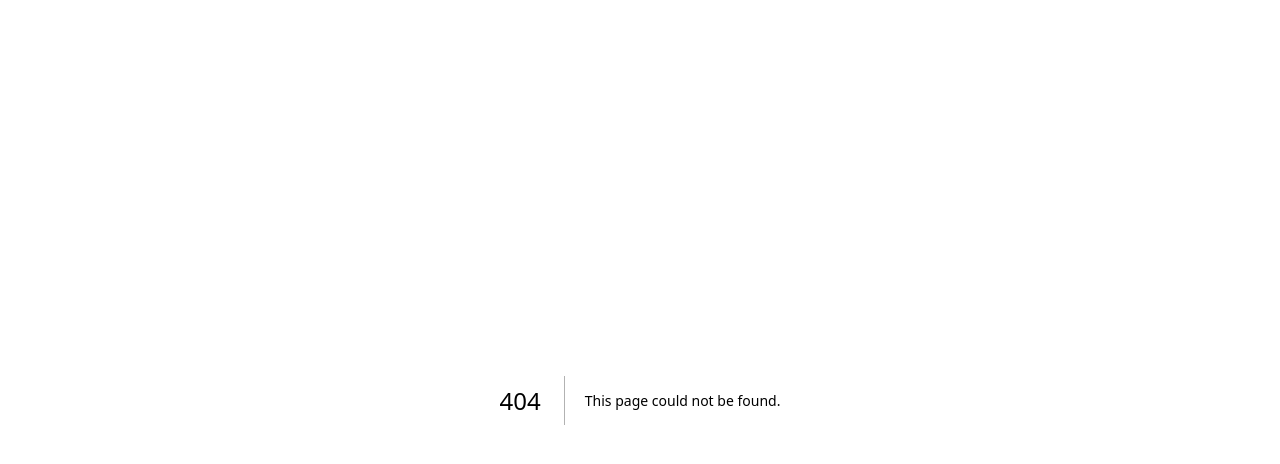
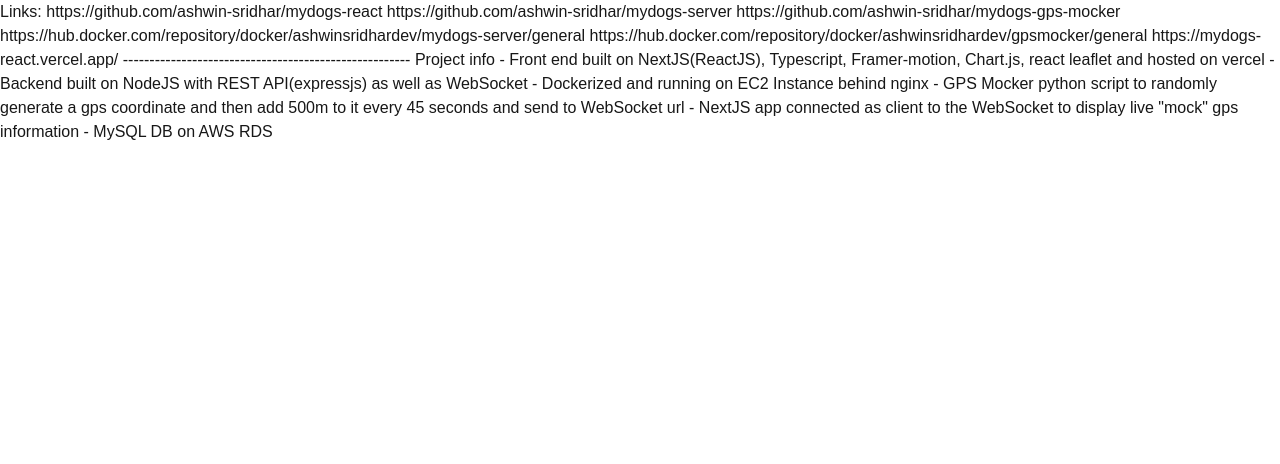
Before and after one commit to ashwin-sridhar/mydogs-react, a Next.js app: page /projectinfo in a window 1280 px wide. Before the commit this address had no page. Shown: the top 464 px of the page. Built offline with nearby package versions, Linux system fonts and the light colour scheme.

Commit message:
Project info

```diff
--- /dev/null
+++ b/src/app/projectinfo/page.tsx
@@ -0,0 +1,22 @@
+export default function ProjectInfo(){
+    return(<>
+    Links:
+https://github.com/ashwin-sridhar/mydogs-react
+https://github.com/ashwin-sridhar/mydogs-server
+https://github.com/ashwin-sridhar/mydogs-gps-mocker
+
+https://hub.docker.com/repository/docker/ashwinsridhardev/mydogs-server/general
+https://hub.docker.com/repository/docker/ashwinsridhardev/gpsmocker/general
+
+https://mydogs-react.vercel.app/
+
+------------------------------------------------------
+Project info
+- Front end built on NextJS(ReactJS), Typescript, Framer-motion, Chart.js, react leaflet and hosted on vercel
+- Backend built on NodeJS with REST API(expressjs) as well as WebSocket
+- Dockerized and running on EC2 Instance behind nginx
+- GPS Mocker python script to randomly generate a gps coordinate and then add 500m to it every 45 seconds and send to WebSocket url
+- NextJS app connected as client to the WebSocket to display live "mock" gps information
+- MySQL DB on AWS RDS
+    </>)
+}
```
Also changed, not shown: images/projectinfo.png (added).
